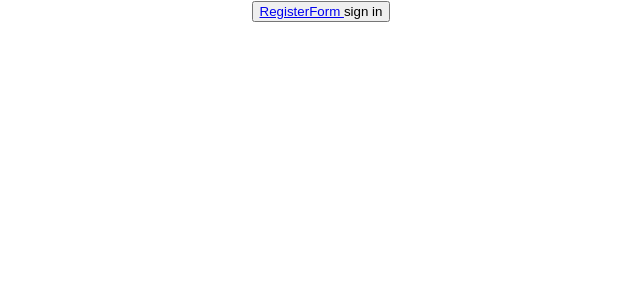
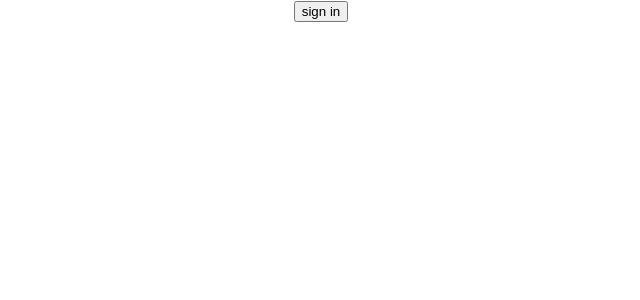
Before and after one commit to EfratRaichenberg/Shabetz_Vesa, a React (Create React App) app in the folder react/: page / in a window 1280 px wide. Shown: the top 300 px of the page, without its empty margins (319-959 px from the left). Built offline with nearby package versions, Linux system fonts and the light colour scheme.

Commit message:
workink button(!!!:) for dom v6

```diff
--- a/react/src/pages/HomePage.js
+++ b/react/src/pages/HomePage.js
@@ -1,23 +1,19 @@
 import React from 'react';
 import RegisterForm from './RegisterForm'
-//import { useHistory } from 'react-router-dom';
-import { Link } from "react-router-dom"
+import { useNavigate } from "react-router-dom"
 import { Button } from 'react-bootstrap';
 function HomePage() {
-    //const history = useHistory();
-    // const handleClick = () => {
-    //     let path = "/RegisterForm";
-    //     //navigate('/RegisterForm');
-    //     history.push(path);
-    // }
+    const navigate = useNavigate();
+    const handleClick = e => {
+        e.preventDefault()
+        navigate("/RegisterForm");
+    }
     return (
         <div>
-            <Button >
-                {/* onClick={handleClick()} */}
-                <Link to="/RegisterForm">RegisterForm </Link>
+            <Button onClick={handleClick}>
                 sign in
             </Button>
         </div>
     );
-}
+};
 export default HomePage;
```
